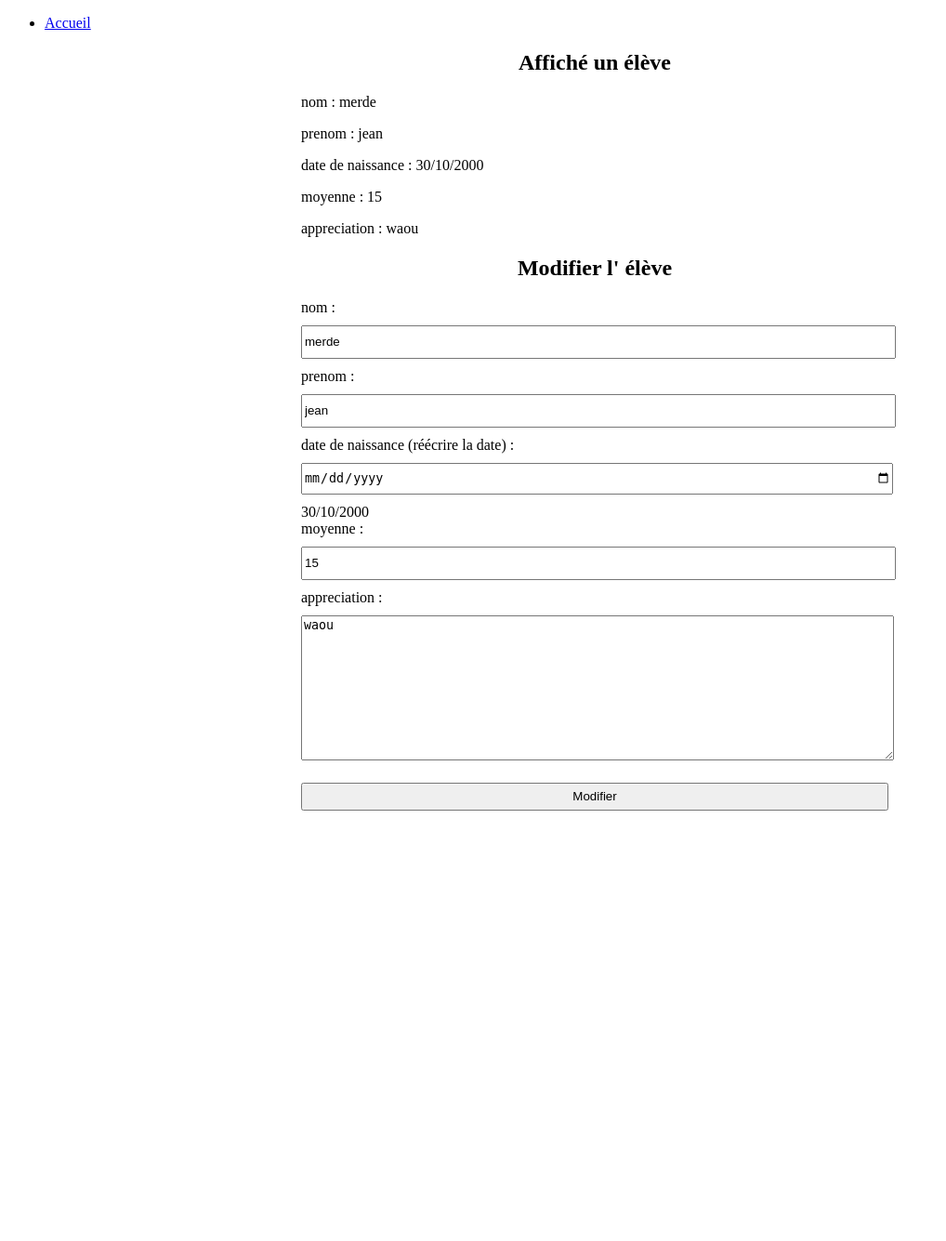
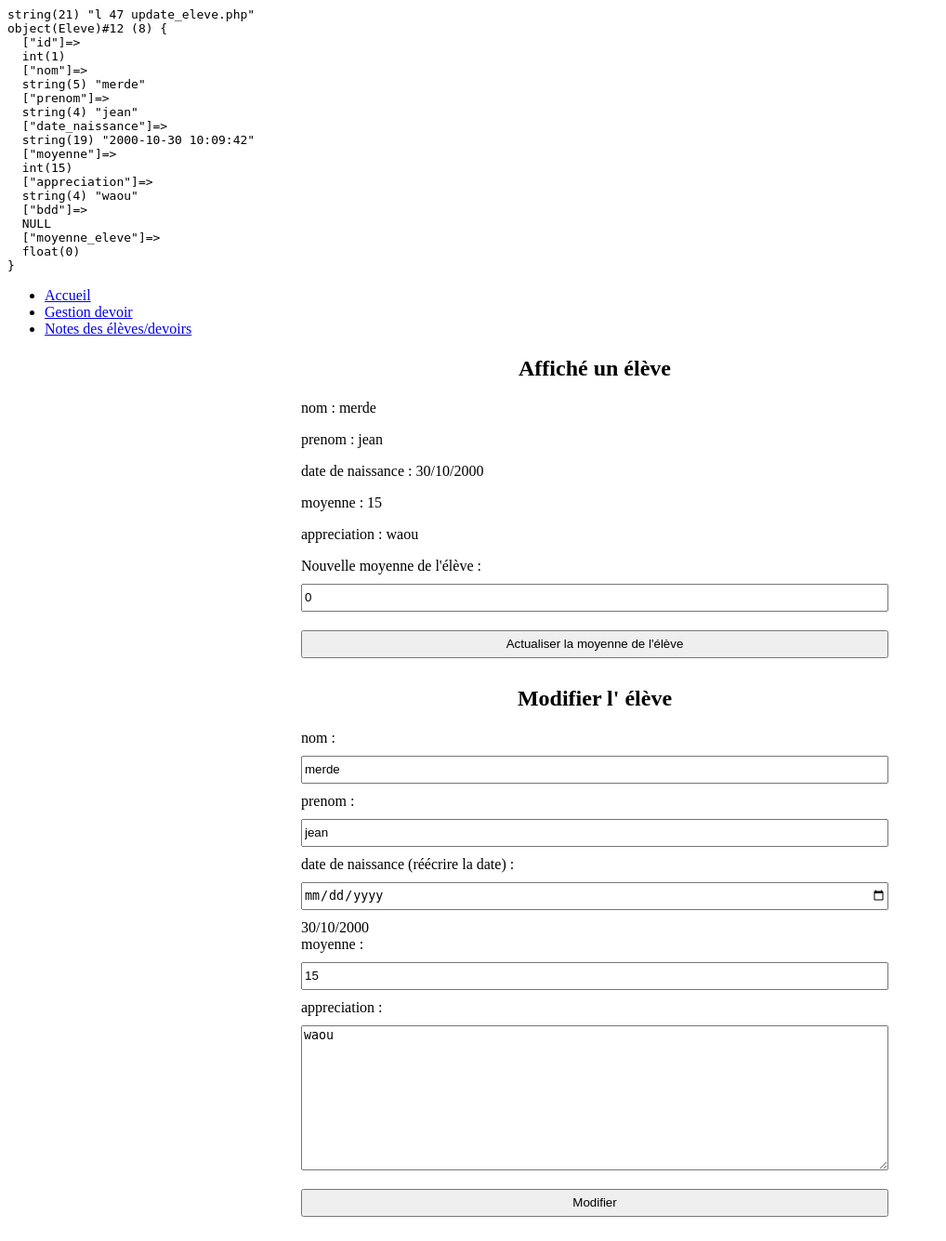
Before and after one commit to jonas18121/foad, a PHP site: the page made by php/listing_bulletin_pdo/application/index.php in a window 1280 px wide. Shown: the whole page at 93% size, without its empty margins (0-1018 px from the left). Before the commit the page ends 872 px from the top, so only its background shows below. Run offline with PHP 8.4, Linux system fonts and the light colour scheme; data comes from the database, SQL or seed files in the repository; tables that the repository leaves empty or names only in its code hold one stand-in row (values such as "Sample post"); style sheets or scripts are compiled from the project's sources.

Commit message:
ajout entité Devoir et DevoirEleve avec leurs controleur et model

```diff
--- a/php/listing_bulletin_pdo/application/Controleur/EleveControleur.php
+++ b/php/listing_bulletin_pdo/application/Controleur/EleveControleur.php
@@ -15,11 +15,13 @@ class EleveControleur extends Controleur
 
     private $eleve_model;
     private $classe_model;
+    private $devoir_eleve_model;
 
     public function __construct()
     {
         $this->eleve_model  = new EleveModel();
         $this->classe_model = new ClasseModel();
+        $this->devoir_eleve_model = new DevoirEleveModel();
     }
 
     public function index()
@@ -37,6 +39,11 @@ class EleveControleur extends Controleur
         $count_eleve    = $this->classe_model->count_nb_eleve();
         $moyenne_classe = $this->classe_model->calc_classe_sum();
 
+        /* foreach ($all_eleves as $value) {
+            pre_var_dump($this->devoir_eleve_model->get_note($value->getId()),null,true);
+        } */
+
+        //pre_var_dump('l 37 EleveControleur',$all_eleves, true);
         require_once 'www/templates/eleve/get_eleve.php';
     }
 
@@ -78,6 +85,15 @@ class EleveControleur extends Controleur
     {
         if (isset($_POST) && !empty($_POST))
         {
+            if (isset($_POST['note']) && !empty($_POST['note']))
+            {
+                $id             = (int) clean_word_entrant($_POST['id']);
+                $note            = clean_word_entrant($_POST['note']);
+
+                $ok = $this->eleve_model->update_moyenne_eleve($note, $id);
+            }
+            else
+            {
                 $id             = (int) clean_word_entrant($_POST['id']);
                 $nom            = clean_word_entrant($_POST['nom']);
                 $prenom         = clean_word_entrant($_POST['prenom']);
@@ -86,6 +102,7 @@ class EleveControleur extends Controleur
                 $appreciation   = clean_word_entrant($_POST['appreciation']);
 
                 $ok = $this->eleve_model->update_eleve($nom, $prenom, $date_naissance, $moyenne, $appreciation, $id);
+            }
 
             if ($ok)
             {
--- a/php/listing_bulletin_pdo/application/Entity/Devoir.php
+++ b/php/listing_bulletin_pdo/application/Entity/Devoir.php
@@ -5,6 +5,7 @@ class Devoir
     public $id;
     public $titre;
     public $contenu;
+    public $date_publication;
 
     public function __construct(){}
 
@@ -67,4 +68,24 @@ class Devoir
 
         return $this;
     }
+
+    /**
+     * Get the value of date_publication
+     */
+    public function getDate_publication()
+    {
+        return new DateTime($this->date_publication);
+    }
+
+    /**
+     * Set the value of date_publication
+     *
+     * @return  self
+     */
+    public function setDate_publication($date_publication)
+    {
+        $this->date_publication = new DateTime($date_publication);
+
+        return $this;
+    }
 }
--- /dev/null
+++ b/php/listing_bulletin_pdo/application/Entity/DevoirEleve.php
@@ -0,0 +1,91 @@
+<?php
+
+class DevoirEleve
+{
+    private $id;
+    private $note;
+    private $id_eleve;
+    private $id_devoir;
+
+    public function __construct(){}
+
+    /**
+     * Get the value of id
+     */
+    public function getId()
+    {
+        return $this->id;
+    }
+
+    /**
+     * Set the value of id
+     *
+     * @return  self
+     */
+    public function setId($id)
+    {
+        $this->id = $id;
+
+        return $this;
+    }
+
+    /**
+     * Get the value of note
+     */
+    public function getNote()
+    {
+        return $this->note;
+    }
+
+    /**
+     * Set the value of note
+     *
+     * @return  self
+     */
+    public function setNote($note)
+    {
+        $this->note = $note;
+
+        return $this;
+    }
+
+    /**
+     * Get the value of id_eleve
+     */
+    public function getId_eleve()
+    {
+        return $this->id_eleve;
+    }
+
+    /**
+     * Set the value of id_eleve
+     *
+     * @return  self
+     */
+    public function setId_eleve($id_eleve)
+    {
+        $this->id_eleve = $id_eleve;
+
+        return $this;
+    }
+
+    /**
+     * Get the value of id_devoir
+     */
+    public function getId_devoir()
+    {
+        return $this->id_devoir;
+    }
+
+    /**
+     * Set the value of id_devoir
+     *
+     * @return  self
+     */
+    public function setId_devoir($id_devoir)
+    {
+        $this->id_devoir = $id_devoir;
+
+        return $this;
+    }
+}
--- /dev/null
+++ b/php/listing_bulletin_pdo/application/Model/DevoirEleveModel.php
@@ -0,0 +1,40 @@
+<?php
+
+class DevoirEleveModel extends Model
+{
+
+    public function get_note($id_eleve)
+    {
+        $sql = "SELECT ROUND(SUM(note)/COUNT(id_devoir)) AS moyenne_eleve
+            FROM devoir_eleve
+            WHERE id_eleve = :id_eleve"
+        ;
+        $stmt = $this->bdd->prepare($sql);
+        $stmt->setFetchMode(PDO::FETCH_CLASS, DevoirEleve::class);
+        $stmt->execute([':id_eleve' => $id_eleve]);
+        $note = $stmt->fetch();
+
+        return $note;
+    }
+
+    // SELECT ROUND(SUM(note)/COUNT(id_eleve)) AS moyenne_classe FROM devoir_eleve WHERE id_eleve= 1
+    //SELECT ROUND(SUM(note)/COUNT(id_devoir)) AS moyenne_eleve FROM devoir_eleve WHERE id_eleve = 3
+
+    /**
+     * voir tous les notes des élève par devoir
+     */
+    public function get_all_devoir_eleve()
+    {
+        $sql = "SELECT devoir_eleve.note, devoir.titre, devoir.contenu, eleve.nom, eleve.prenom
+            FROM devoir_eleve
+            INNER JOIN devoir ON devoir.id = devoir_eleve.id_devoir
+            INNER JOIN eleve ON eleve.id = devoir_eleve.id_eleve"
+        ;
+
+        $stmt = $this->bdd->prepare($sql);
+        $stmt->setFetchMode(PDO::FETCH_CLASS, DevoirEleve::class);
+        $stmt->execute();
+        $all_devoirs_eleve = $stmt->fetchAll();
+        return $all_devoirs_eleve;
+    }
+}
--- a/php/listing_bulletin_pdo/application/Model/DevoirModel.php
+++ b/php/listing_bulletin_pdo/application/Model/DevoirModel.php
@@ -16,4 +16,59 @@ class DevoirModel extends Model
         return $all_devoirs;
     }
 
+    /**
+     * Ajouter un devoir
+     */
+    public function add_devoir($id, $titre, $contenu)
+    {
+        $sql = "INSERT INTO devoir (id, titre, contenu) VALUES (:id, :titre, :contenu)";
+        $stmt = $this->bdd->prepare($sql);
+        return $stmt->execute([
+            ':id'               => $id,
+            ':titre'            => $titre,
+            ':contenu'          => $contenu
+        ]);
+    }
+
+    /**
+     * selectionner un devoir
+     */
+    public function get_one_devoir($id)
+    {
+        // $sql = "SELECT id, nom, prenom, date_naissance, moyenne, appreciation FROM eleve WHERE id = :id";
+        $sql = 'SELECT * FROM devoir WHERE id = :id';
+
+        $stmt = $this->bdd->prepare($sql);
+        $stmt->setFetchMode(PDO::FETCH_CLASS, Devoir::class);
+        $stmt->execute([':id' => $id]);
+        $one_devoir = $stmt->fetch();
+
+        return $one_devoir;
+    }
+
+    /**
+     * modifier un devoir
+     */
+    public function update_devoir($titre, $contenu, $id)
+    {
+        $sql = "UPDATE devoir SET titre = :titre, contenu = :contenu WHERE id = :id";
+
+        $stmt = $this->bdd->prepare($sql);
+        return $stmt->execute([
+            ':id'               => $id,
+            ':titre'            => $titre,
+            ':contenu'          => $contenu
+        ]);
+    }
+
+    /**
+     * supprime un devoir
+     */
+    public function delete_devoir($id)
+    {
+        $sql = "DELETE FROM devoir WHERE id = :id";
+        $stmt = $this->bdd->prepare($sql);
+        $stmt->setFetchMode(PDO::FETCH_CLASS, Devoir::class);
+        return $stmt->execute([ 'id' => $id ]);
+    }
 }
--- a/php/listing_bulletin_pdo/application/Model/EleveModel.php
+++ b/php/listing_bulletin_pdo/application/Model/EleveModel.php
@@ -8,8 +8,10 @@ class EleveModel extends Model
     public function get_all_eleve()
     {
         $sql = "SELECT id, nom, prenom, date_naissance, moyenne, appreciation FROM eleve";
+        // $sql = "SELECT eleve.id, eleve.nom, eleve.prenom, eleve.date_naissance, eleve.moyenne, eleve.appreciation, devoir_eleve.note FROM eleve INNER JOIN devoir_eleve ON devoir_eleve.id_eleve = eleve.id";
         $stmt = $this->bdd->prepare($sql);
         $stmt->setFetchMode(PDO::FETCH_CLASS, Eleve::class);
+        // $stmt->setFetchMode(PDO::FETCH_CLASS, DevoirEleve::class);
         $stmt->execute();
         $all_eleves = $stmt->fetchAll();
         return $all_eleves;
@@ -51,11 +53,32 @@ class EleveModel extends Model
     }
 
     /**
+     * modifier la moyenne d'un eleve
+     */
+    public function update_moyenne_eleve($moyenne, $id)
+    {
+        $sql = "UPDATE eleve SET  moyenne = :moyenne WHERE id = :id";
+
+        $stmt = $this->bdd->prepare($sql);
+        return $stmt->execute([
+            ':id'               => $id,
+            ':moyenne'          => $moyenne
+        ]);
+    }
+
+    /**
      * selectionner un eleve
      */
     public function get_one_eleve($id)
     {
-        $sql = "SELECT id, nom, prenom, date_naissance, moyenne, appreciation FROM eleve WHERE id = :id";
+        // $sql = "SELECT id, nom, prenom, date_naissance, moyenne, appreciation FROM eleve WHERE id = :id";
+        $sql = 'SELECT eleve.id, nom, prenom, date_naissance, moyenne, appreciation, ROUND(SUM(note)/COUNT(id_devoir)) AS moyenne_eleve
+            FROM eleve
+            INNER JOIN devoir_eleve
+            On devoir_eleve.id_eleve = eleve.id
+            WHERE eleve.id = :id'
+        ;
+
         $stmt = $this->bdd->prepare($sql);
         $stmt->setFetchMode(PDO::FETCH_CLASS, Eleve::class);
         $stmt->execute([':id' => $id]);
--- a/php/listing_bulletin_pdo/application/Router.php
+++ b/php/listing_bulletin_pdo/application/Router.php
@@ -9,8 +9,12 @@ require_once 'tools/tools.php';
 require_once 'Model/Model.php';
 require_once 'Model/EleveModel.php';
 require_once 'Model/ClasseModel.php';
+require_once 'Model/DevoirEleveModel.php';
+require_once 'Model/DevoirModel.php';
 require_once 'Entity/Eleve.php';
 require_once 'Entity/Classe.php';
+require_once 'Entity/DevoirEleve.php';
+require_once 'Entity/Devoir.php';
 
 require_once 'Fram/URL.php';
 
@@ -53,7 +57,8 @@ class Router
         {
             $nom_controleur = $fusion_param_url->getParametre('controleur');
 
-            $nom_controleur = ucfirst(strtolower($nom_controleur));
+            // $nom_controleur = ucfirst(strtolower($nom_controleur));
+            $nom_controleur = ucfirst($nom_controleur);
         }
         else {
             $nom_controleur = 'Eleve'; // Contrôleur par défaut
--- a/php/listing_bulletin_pdo/application/www/layout/header.php
+++ b/php/listing_bulletin_pdo/application/www/layout/header.php
@@ -14,6 +14,8 @@
         <nav>
             <ul>
                 <li><a href="index.php?controleur=eleve&action=controleur_get_all_eleve"> Accueil</a></li>
+                <li><a href="index.php?controleur=devoir&action=controleur_get_all_devoir"> Gestion devoir</a></li>
+                <li><a href="index.php?controleur=devoirEleve&action=controleur_get_all_devoir_eleve">Notes des élèves/devoirs</a></li>
             </ul>
         </nav>
     </header>
--- a/php/listing_bulletin_pdo/application/www/templates/eleve/get_eleve.php
+++ b/php/listing_bulletin_pdo/application/www/templates/eleve/get_eleve.php
@@ -1,6 +1,7 @@
 <?php ob_start() ?>
 
     <div>
+        <h2>Gestion des élèves</h2>
         <a href="index.php?controleur=eleve&action=controleur_create_eleve">Ajouter un élève</a>
 
         <table class='table'>
--- a/php/listing_bulletin_pdo/application/www/templates/eleve/update_eleve.php
+++ b/php/listing_bulletin_pdo/application/www/templates/eleve/update_eleve.php
@@ -43,6 +43,8 @@ if ($_POST) {
     }
 }
  */
+
+ pre_var_dump('l 47 update_eleve.php', $one_eleve );
 ?>
 
 <!-- <!DOCTYPE html>
@@ -69,6 +71,25 @@ if ($_POST) {
         <p>date de naissance    : <?= $one_eleve->getDate_naissance()->format('d/m/Y')  ?> </p>
         <p>moyenne              : <?= $one_eleve->getMoyenne() ?> </p>
         <p>appreciation         : <?= $one_eleve->getAppreciation() ?> </p>
+
+        <?php if($one_eleve->getMoyenne() != $one_eleve->{'moyenne_eleve'} ) : ?>
+            <form action="" method="post">
+                <div>
+                    <div>
+                        <label for="note">Nouvelle moyenne de l'élève : </label>
+                    </div>
+                    <input type="text" name="note" id="note" value="<?= $one_eleve->{'moyenne_eleve'} ?>">
+                </div>
+
+                <div>
+                    <input type="hidden" name="id" value="<?= $one_eleve->getId() ?>">
+                </div>
+
+                <div>
+                    <input type="submit" value="Actualiser la moyenne de l'élève">
+                </div>
+            </form>
+        <?php endif; ?>
     </div>
 
     <h2>Modifier l' élève</h2>
```
Also changed, not shown: php/listing_bulletin_pdo/application/Controleur/DevoirControleur.php (added, +106 -0 lines), php/listing_bulletin_pdo/application/Controleur/DevoirEleveControleur.php (added, +25 -0 lines), php/listing_bulletin_pdo/application/www/templates/devoir/create_devoir.php (added, +29 -0 lines), php/listing_bulletin_pdo/application/www/templates/devoir/get_all_devoir.php (added, +44 -0 lines), php/listing_bulletin_pdo/application/www/templates/devoir/update_devoir.php (added, +46 -0 lines), php/listing_bulletin_pdo/application/www/templates/devoir_eleve/get_all_devoir_eleve.php (added, +46 -0 lines). Lines whose indentation alone changed are shown as unchanged.
